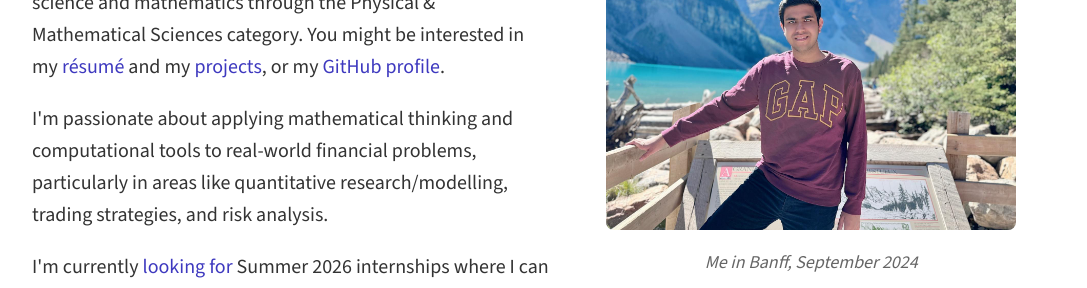
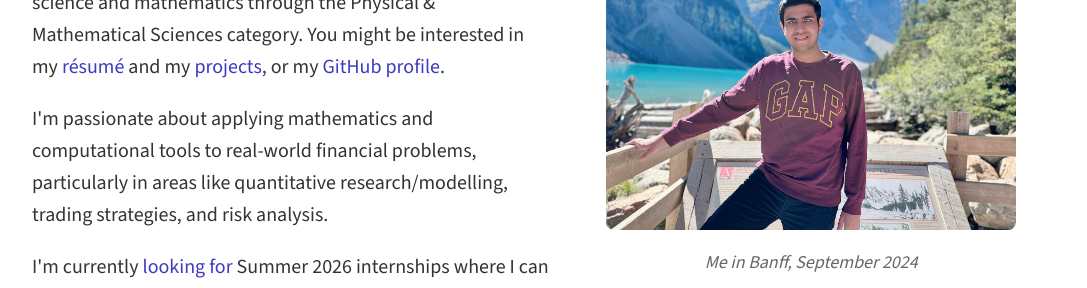
Before and after one commit to savirsingh/savirsingh.github.io, a Jekyll site: the page built from index.html, in a window 1280 px wide. Shown: the part 265-553 px from the top of the page, without its empty margins (96-1183 px from the left). Built offline with Jekyll 4.4.1, drawn with Linux system fonts in a browser that asks for light colours; the list of posts is cut into pages by our own code.

Commit message:
Update index.html

```diff
--- a/index.html
+++ b/index.html
@@ -8,7 +8,7 @@
   <div class="about-container">
     <div class="about-text">
       <p>I'm a first-year student at the University of Toronto (St. George Campus) intending to pursue a double major in computer science and mathematics through the Physical & Mathematical Sciences category. You might be interested in my <a href="/resume">résumé</a> and my <a href="/projects">projects</a>, or my <a href="https://github.com/savirsingh">GitHub profile</a>.</p>
-      <p>I'm passionate about applying mathematical thinking and computational tools to real-world financial problems, particularly in areas like quantitative research/modelling, trading strategies, and risk analysis.</p>
+      <p>I'm passionate about applying mathematics and computational tools to real-world financial problems, particularly in areas like quantitative research/modelling, trading strategies, and risk analysis.</p>
       <p>I'm currently <a href="https://linkedin.com/in/savirss">looking for</a> Summer 2026 internships where I can contribute to investment decisions through rigorous mathematical models/algorithms and data analysis to understand financial markets. Previously, I've interned at:</p>
   <table class="internship-table">
     <tbody>
```
